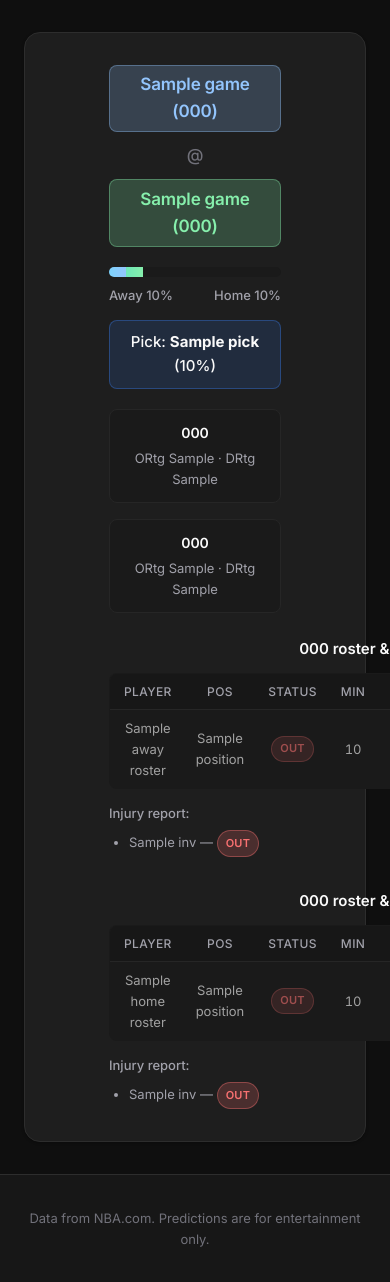
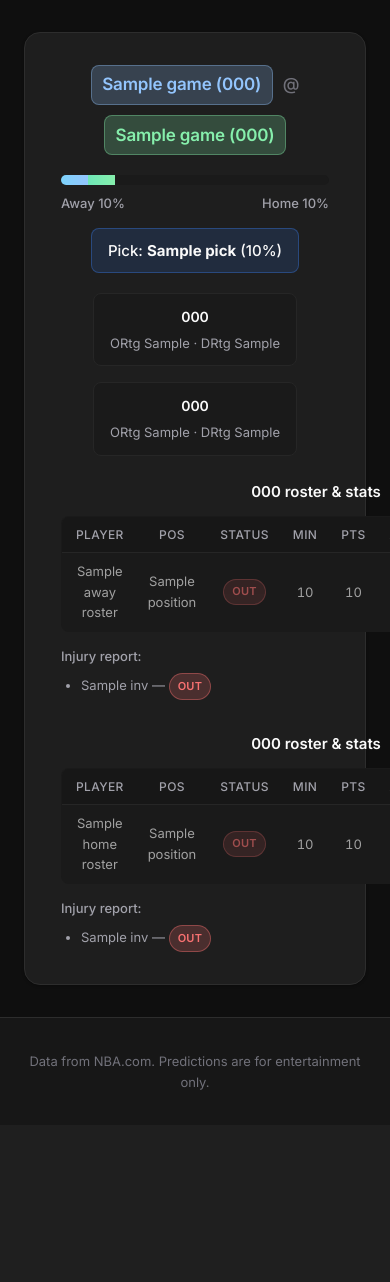
Before and after one commit to Joseph302156/NBA_Matchup_Calculator, a FastAPI app: template app/templates/results.html in a window 390 px wide; the page is wider, and only the part inside the window is pictured. Shown: the part 169-1451 px from the top of that part. After the commit the page ends 1259 px from the top of that part, so only its background shows below. Run offline with FastAPI, Linux system fonts and the light colour scheme; the template is opened without the code that fills it: most values are stand-ins (such as "Sample title", 1, 10 or a date in 2020).

Commit message:
Refactor CSS padding for improved layout consistency
- Updated padding in the body style to ensure a more uniform layout across different screen sizes.
- Simplified padding values for better alignment and responsiveness.

```diff
--- a/app/static/style.css
+++ b/app/static/style.css
@@ -274,7 +274,7 @@ body {
   background: var(--surface);
   border: 1px solid var(--border);
   border-radius: var(--radius-lg);
-  padding: 2rem calc(2.25rem + 0.5in);
+  padding: 2rem 2.25rem;
   box-shadow: var(--shadow);
   transition: box-shadow 0.2s ease, border-color 0.2s ease;
   display: flex;
```
